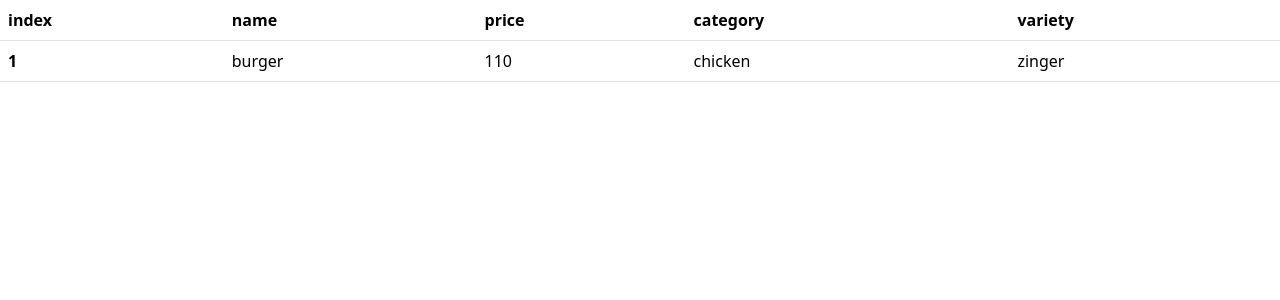
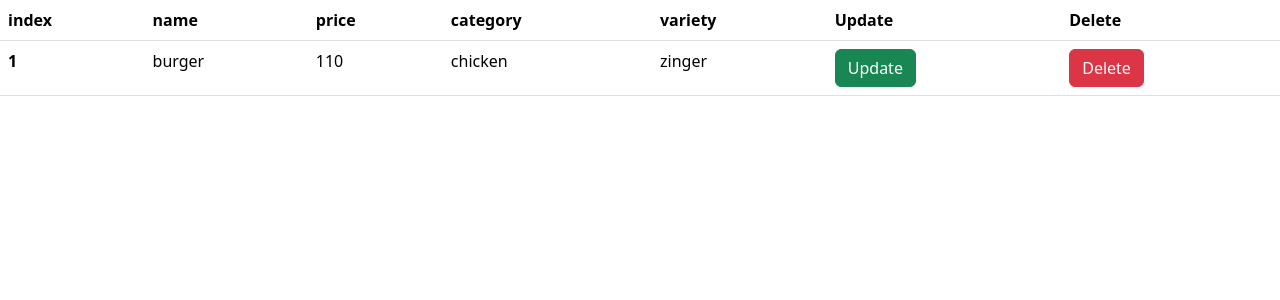
Before and after one commit to amruthtk/django_mini_pr, a Django app: page / in a window 1280 px wide. Shown: the top 300 px of the page. Run offline with Django 5.2, Linux system fonts and the light colour scheme; data comes from the database, SQL or seed files in the repository; both versions use the stored data as it was after the commit.

Commit message:
upto update

```diff
--- a/Templates/display.html
+++ b/Templates/display.html
@@ -15,6 +15,8 @@
       <th scope="col">price</th>
       <th scope="col">category</th>
       <th scope="col">variety</th>
+      <th scope="col">Update</th>
+      <th scope="col">Delete</th>
     </tr>
   </thead>
   <tbody>
@@ -25,6 +27,8 @@
       <td>{{i.price}}</td>
       <td>{{i.category}}</td>
       <td>{{i.variety}}</td>
+      <td><a href="{% url 'menu_update' i.id %}" class="btn btn-success">Update</a></td>
+      <td><a href="{% url 'menu_delete' i.id %}"class="btn btn-danger">Delete</a></td>
     </tr>
   {%endfor%}
   </tbody>
--- a/new_app/urls.py
+++ b/new_app/urls.py
@@ -7,4 +7,6 @@ path('abc',views.home,name='home'),
 path('menu_data',views.menu_data,name='menu_data'),
 path('',views.menu_view,name='menu_view'),
 path('new',views.new,name='new'),
+path('menu_delete/<int:id>/',views.menu_delete,name='menu_delete'),
+path('menu_update/<int:id>/',views.menu_update,name='menu_update'),
 ]
--- a/new_app/views.py
+++ b/new_app/views.py
@@ -1,5 +1,5 @@
 from django.http import HttpResponse
-from django.shortcuts import render
+from django.shortcuts import render, redirect
 
 from new_app.forms import menuForm
 from new_app.models import Menu
@@ -28,7 +28,26 @@ def new(request):
     form = menuForm()
     if request.method == 'POST':
         form = menuForm(request.POST)
-    if form.is_valid():
+        if form.is_valid():
             form.save()
 
     return render(request, 'new.html', {'form': form})
+
+def menu_delete(request,id):
+    data = Menu.objects.get(id=id)
+    print(data)
+    data.delete()
+    return redirect('menu_view')
+
+def menu_update(request,id):
+    data = Menu.objects.get(id = id)
+    print(data)
+    form = menuForm(instance=data)
+
+    if request.method == 'POST':
+        form = menuForm(request.POST, instance=data)
+        if form.is_valid():
+            form.save()
+            return redirect('menu_view')
+
+    return render(request,'menu_update.html',{'data':form})
```
Also changed, not shown: Templates/menu_update.html (added, +18 -0 lines), db.sqlite3.
